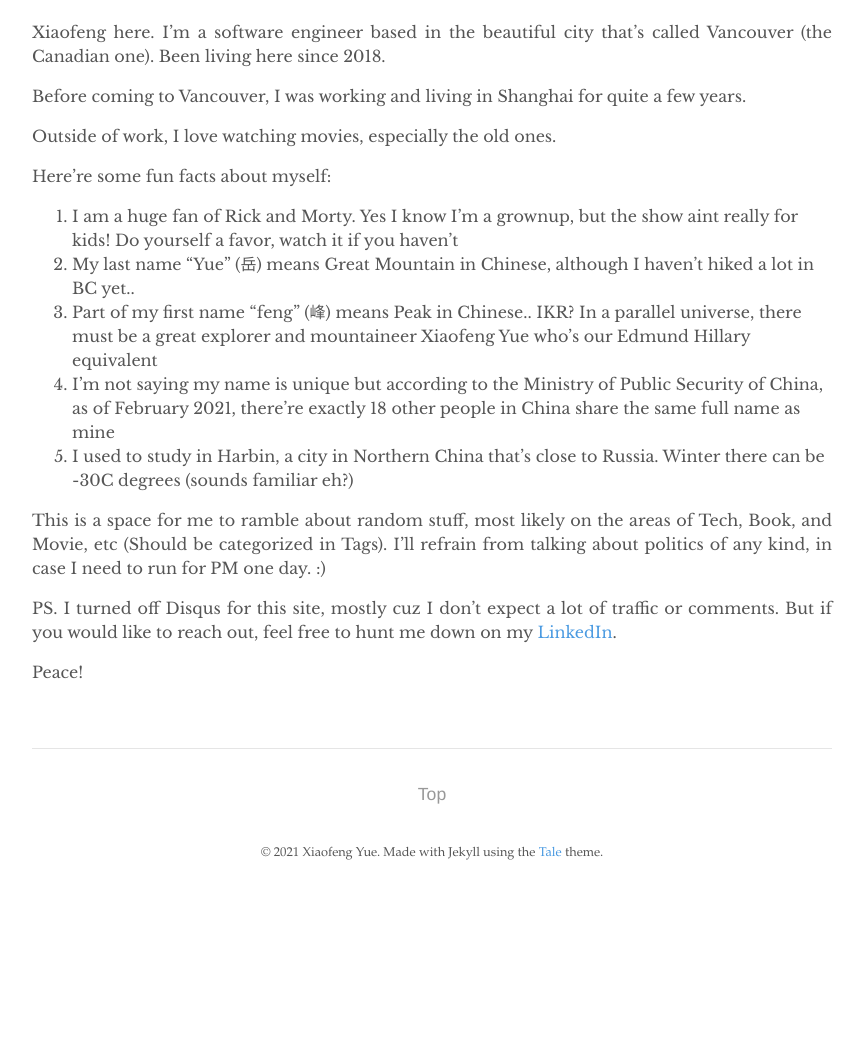
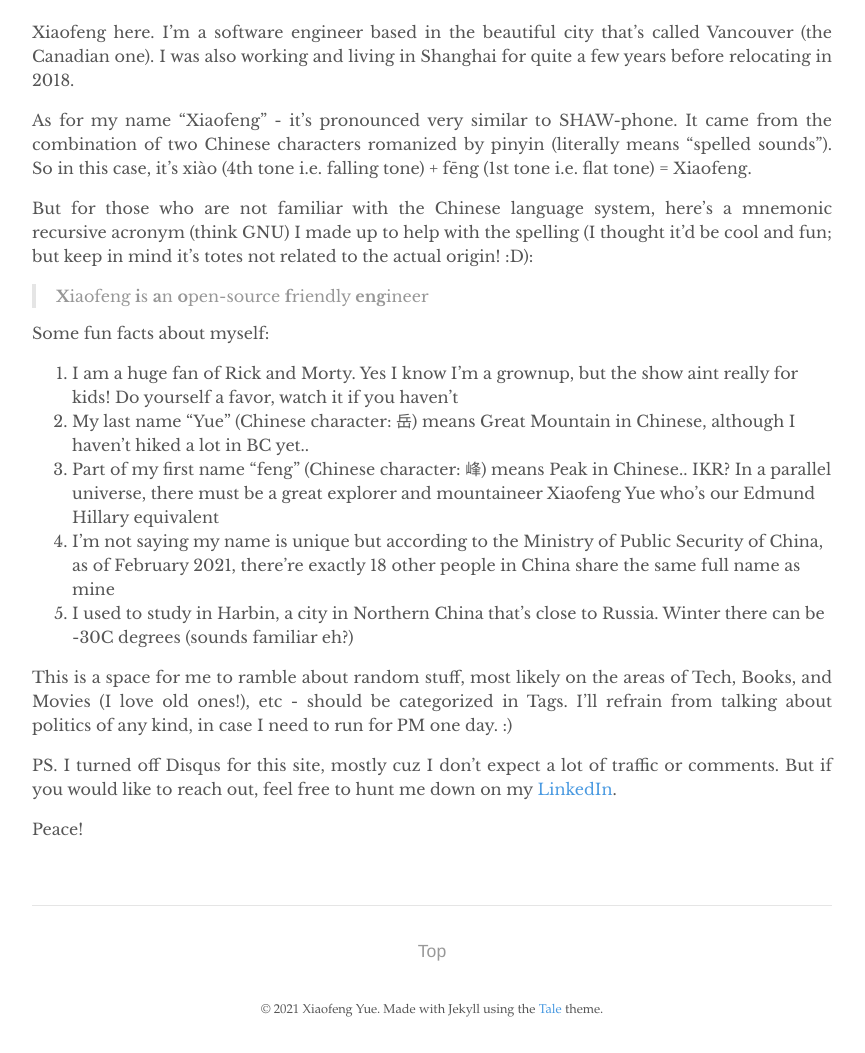
Before and after one commit to yuexiaofeng/yuexiaofeng.github.io, a Jekyll site: the page built from about.md, in a window 1280 px wide. Shown: the part 629-1682 px from the top of the page, without its empty margins (208-1073 px from the left). Built offline with Jekyll 4.4.1, drawn with Linux system fonts in a browser that asks for light colours; before the commit the page ends 1525 px from its top, so only the background shows below that.

Commit message:
updated about page

```diff
--- a/about.md
+++ b/about.md
@@ -8,21 +8,23 @@ permalink: /about/
 
 Yo!
 
-Xiaofeng here. I'm a software engineer based in the beautiful city that's called Vancouver (the Canadian one). Been living here since 2018.
+Xiaofeng here. I'm a software engineer based in the beautiful city that's called Vancouver (the Canadian one). I was also working and living in Shanghai for quite a few years before relocating in 2018.
 
-Before coming to Vancouver, I was working and living in Shanghai for quite a few years.
+As for my name "Xiaofeng" - it's pronounced very similar to SHAW-phone. It came from the combination of two Chinese characters romanized by pinyin (literally means "spelled sounds"). So in this case, it's xiào (4th tone i.e. falling tone) + fēng (1st tone i.e. flat tone) = Xiaofeng.
 
-Outside of work, I love watching movies, especially the old ones.
+But for those who are not familiar with the Chinese language system, here's a mnemonic recursive acronym (think GNU) I made up to help with the spelling (I thought it'd be cool and fun; but keep in mind it's totes not related to the actual origin! :D):
 
-Here're some fun facts about myself:
+> **X**iaofeng **i**s **a**n **o**pen-source **f**riendly **eng**ineer
+
+Some fun facts about myself:
 
 1. I am a huge fan of Rick and Morty. Yes I know I'm a grownup, but the show aint really for kids! Do yourself a favor, watch it if you haven't
-2. My last name "Yue" (岳) means Great Mountain in Chinese, although I haven't hiked a lot in BC yet..
-3. Part of my first name "feng" (峰) means Peak in Chinese.. IKR? In a parallel universe, there must be a great explorer and mountaineer Xiaofeng Yue who's our Edmund Hillary equivalent
+2. My last name "Yue" (Chinese character: 岳) means Great Mountain in Chinese, although I haven't hiked a lot in BC yet..
+3. Part of my first name "feng" (Chinese character: 峰) means Peak in Chinese.. IKR? In a parallel universe, there must be a great explorer and mountaineer Xiaofeng Yue who's our Edmund Hillary equivalent
 4. I’m not saying my name is unique but according to the Ministry of Public Security of China, as of February 2021, there’re exactly 18 other people in China share the same full name as mine
 5. I used to study in Harbin, a city in Northern China that's close to Russia. Winter there can be -30C degrees (sounds familiar eh?)
 
-This is a space for me to ramble about random stuff, most likely on the areas of Tech, Book, and Movie, etc (Should be categorized in Tags). I'll refrain from talking about politics of any kind, in case I need to run for PM one day. :)
+This is a space for me to ramble about random stuff, most likely on the areas of Tech, Books, and Movies (I love old ones!), etc - should be categorized in Tags. I'll refrain from talking about politics of any kind, in case I need to run for PM one day. :)
 
 PS. I turned off Disqus for this site, mostly cuz I don't expect a lot of traffic or comments. But if you would like to reach out, feel free to hunt me down on my [LinkedIn](https://www.linkedin.com/in/xiaofengyue/).
 
```
